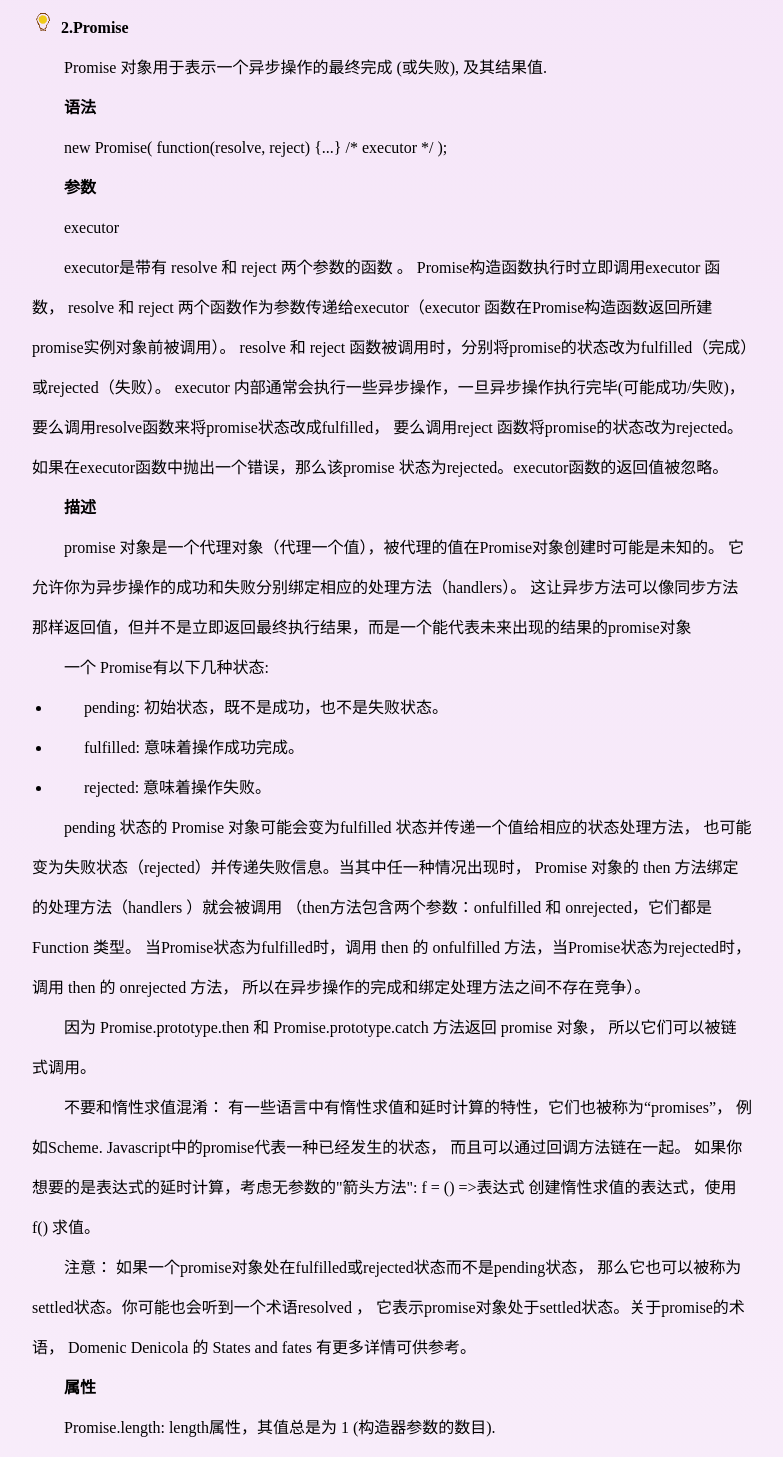
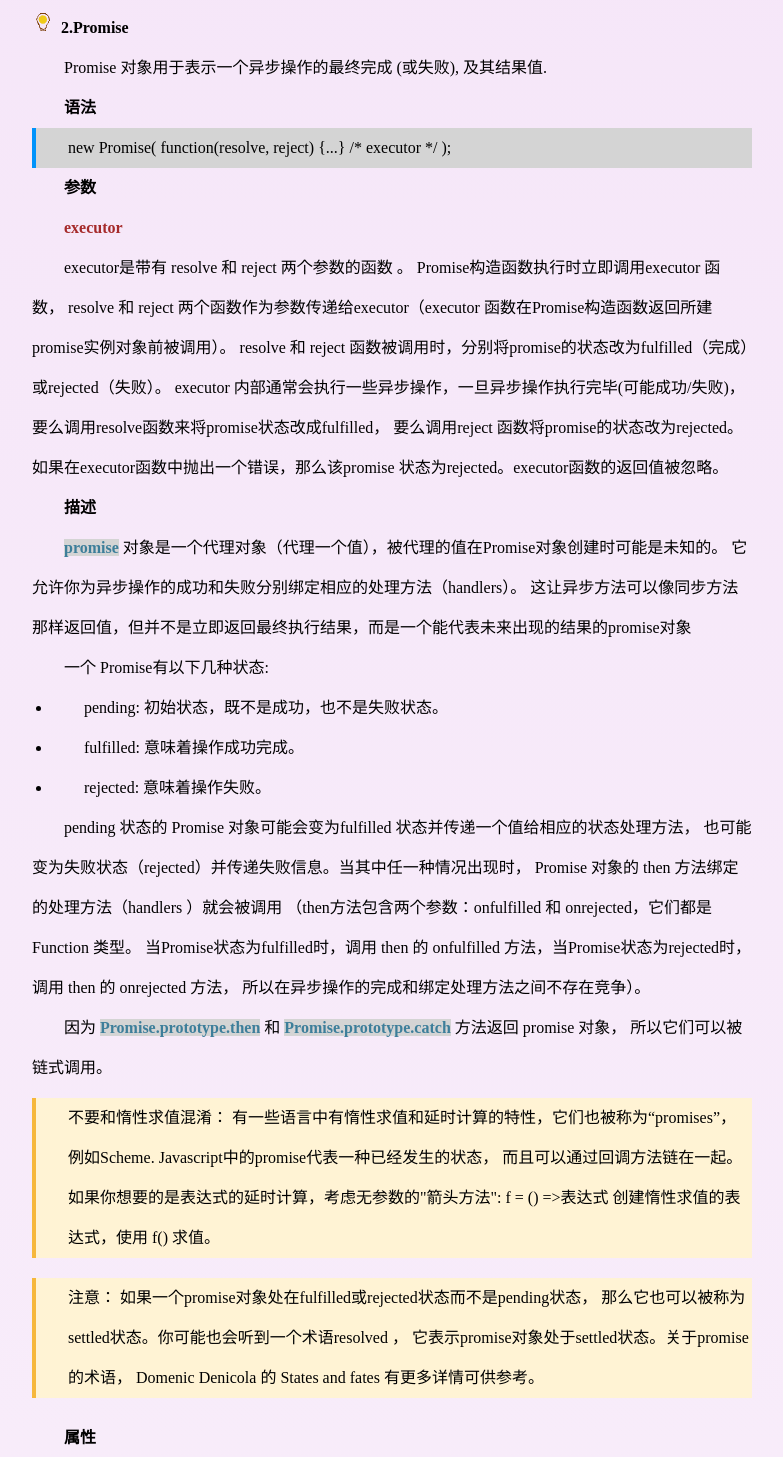
Before and after one commit to gt3060/interview-skill, a Vue app: page /jsAdvanced in a window 1280 px wide. Shown: the part 480-1937 px from the top of the page, without its empty margins (153-936 px from the left). Built offline with nearby package versions, Linux system fonts and the light colour scheme.

Commit message:
feat: 添加公共样式

```diff
--- a/package.json
+++ b/package.json
@@ -24,6 +24,8 @@
     "babel-eslint": "^10.1.0",
     "eslint": "^6.7.2",
     "eslint-plugin-vue": "^6.2.2",
+    "less": "^3.12.2",
+    "less-loader": "^7.0.1",
     "vue-template-compiler": "^2.6.11"
   },
   "eslintConfig": {
--- a/src/main.js
+++ b/src/main.js
@@ -5,7 +5,7 @@ import store from './store'
 import 'element-ui/lib/theme-chalk/index.css';
 import ElementUI from 'element-ui';
 import './assets/icon/iconfont.css'
-
+import './main.less'
 
 Vue.config.productionTip = false
 Vue.use(ElementUI);
--- /dev/null
+++ b/src/main.less
@@ -0,0 +1 @@
+@import "./static/css/public.less";
--- /dev/null
+++ b/src/static/css/public.less
@@ -0,0 +1,29 @@
+// 代码片段
+.code {
+  border-left: #0093fb 4px solid;
+	background-color: #d4d4d4;
+	text-indent: 0;
+	padding-left: 2em;
+}
+
+// 高亮字段
+.highlight {
+  color: #3d7e9a;
+	background-color: #d4d4d4;
+	font-weight: 550;
+}
+
+// 注释\提示
+.reminder {
+  background: #fff3d4;
+	border-left: #f6b73c 4px solid;
+	text-indent: 0;
+	padding-left: 2em;
+	margin: 10px 0 20px;
+}
+
+// 字体颜色
+.redText {
+	color: brown;
+	font-weight: 550;
+}
```
Also changed, not shown: 1 other file (tests, documents, lock files or other folders).
